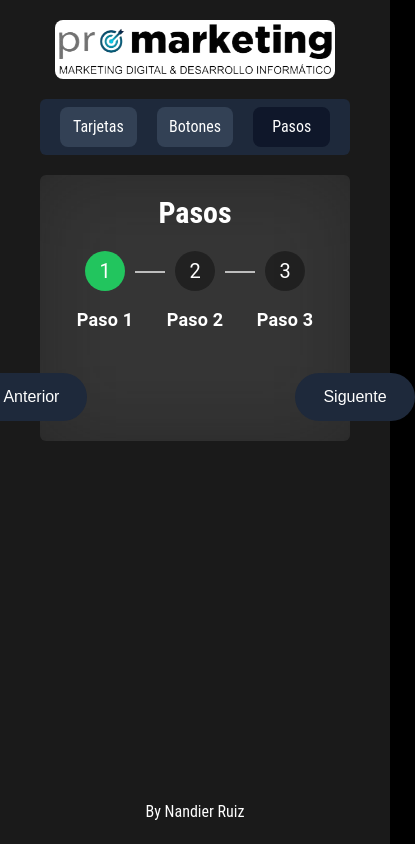
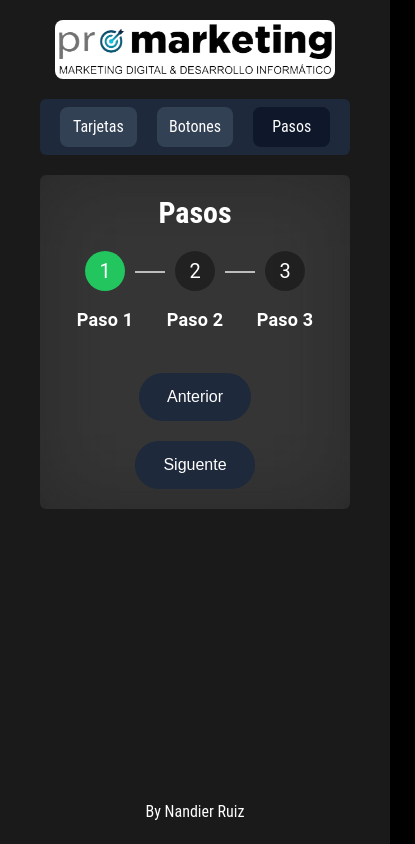
Before and after one commit to NandierSR26/promarketing-technical-test, a Next.js app: page /technical-test/steps in a window 390 px wide. Shown: the whole page, 415 px wide, since content can reach past the window. Built offline with nearby package versions, Linux system fonts and the light colour scheme.

Commit message:
feat: :sparkles: Stepper page settings

```diff
--- a/src/app/globals.css
+++ b/src/app/globals.css
@@ -25,8 +25,8 @@
 }
 
 .css-1u4zpwo-MuiSvgIcon-root-MuiStepIcon-root.Mui-active {
-  width: 40px;
-  height: 40px;
+  width: 40px !important;
+  height: 40px !important;
   color: #22C55E !important;
 }
 
@@ -46,5 +46,5 @@
 }
 
 .css-1u4zpwo-MuiSvgIcon-root-MuiStepIcon-root.Mui-completed {
-  color: #22C55E;
+  color: #22C55E !important;
 }
--- a/src/library/components/Stepper/Stepper.tsx
+++ b/src/library/components/Stepper/Stepper.tsx
@@ -29,7 +29,7 @@
         ))}
       </Stepper>
 
-      <div className="flex justify-center items-center gap-52 mt-10">
+      <div className="flex flex-col md:flex-row justify-center items-center gap-5 md:gap-52 mt-10">
         <button className={style['btn-previous']} onClick={handlePrevious}>
           Anterior
         </button>
```
